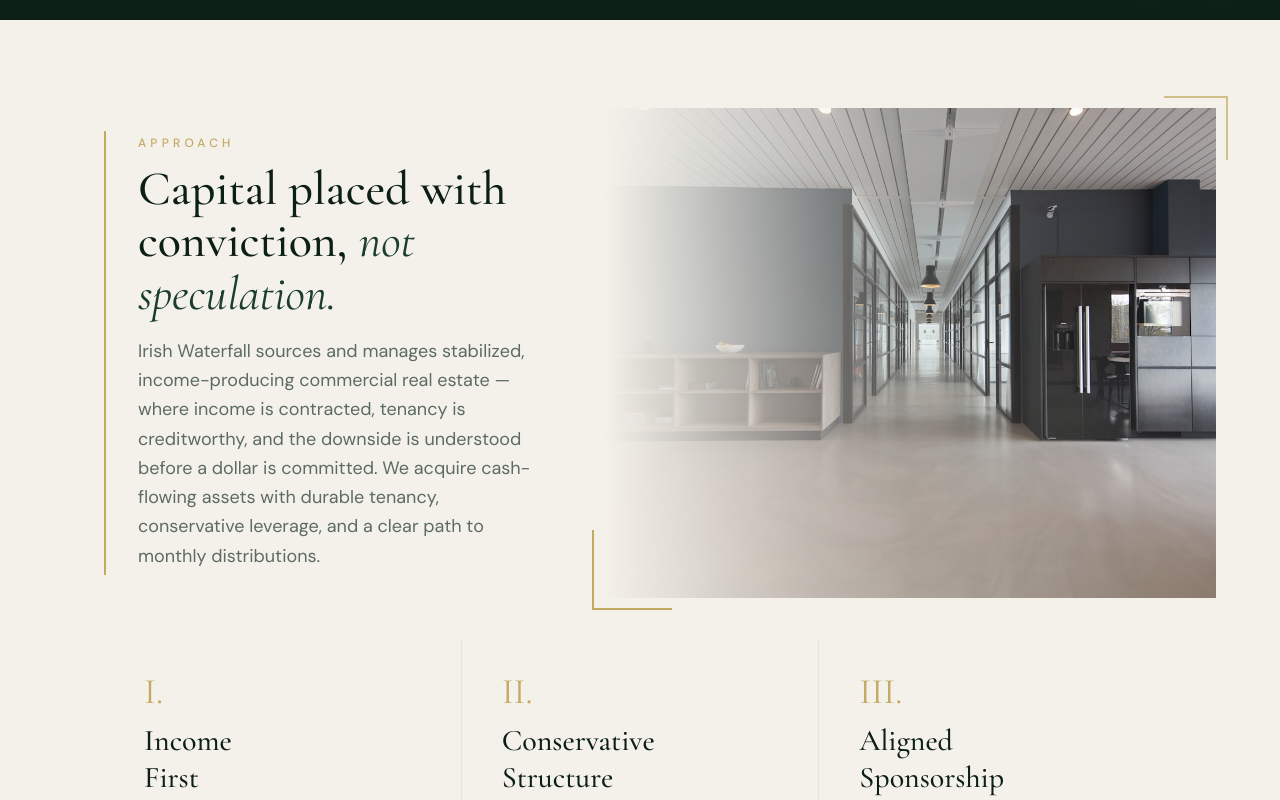
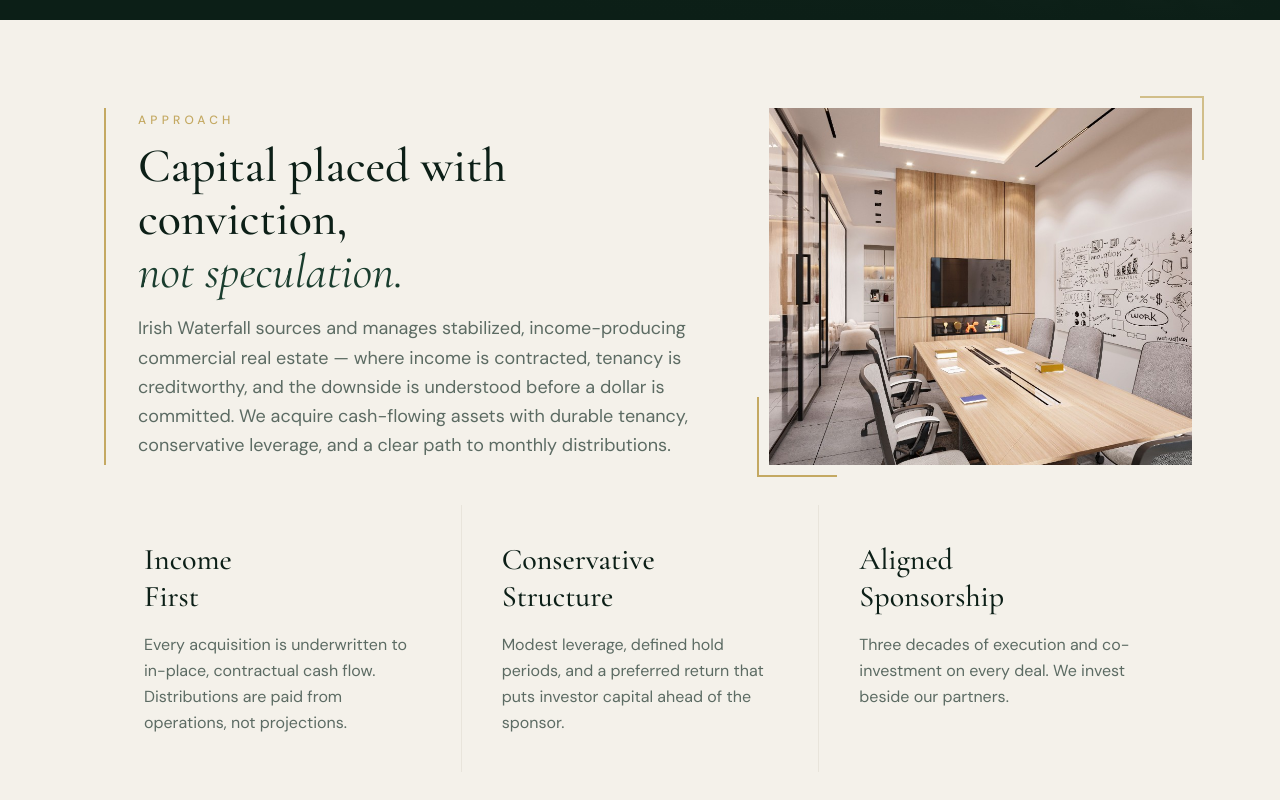
Before and after one commit to irishkmcd/irish-waterfall, a React (Vite) app: page / in a window 1280 px wide. Shown: the part 780-1580 px from the top of the page. Built offline with nearby package versions, Linux system fonts and the light colour scheme; grey boxes are pictures that could not be loaded.

Commit message:
Refine Approach section layout, typography, and hero image.
Use the new conference room photo at matched copy height, update headline and pillar styling, and remove the image overlay for a cleaner presentation.

Co-authored-by: Cursor <cursoragent@cursor.com>

```diff
--- a/src/components/Approach.tsx
+++ b/src/components/Approach.tsx
@@ -2,38 +2,28 @@ import { approach } from '../data/content'
 import { approachImage } from '../data/images'
 
 export function Approach() {
-  const headlineLead = approach.headline.replace(approach.headlineAccent, '').trim()
-
   return (
     <section id="approach" className="overflow-hidden bg-iw-cream pt-16 md:pt-22 pb-12 md:pb-14">
       <div className="container-iw">
-        <div className="relative lg:grid lg:grid-cols-12 lg:items-center lg:gap-8">
-          <div className="relative z-10 lg:col-span-5 xl:col-span-5">
+        <div className="relative lg:grid lg:grid-cols-12 lg:items-stretch lg:gap-10">
+          <div className="relative z-10 lg:col-span-7 xl:col-span-7">
             <div className="border-l-2 border-iw-gold py-1 pl-6 md:pl-8">
               <p className="section-label">{approach.eyebrow}</p>
               <h2 className="section-heading mt-3">
-                {headlineLead}{' '}
-                <span className="italic text-iw-forest">{approach.headlineAccent}</span>
+                <span className="block">Capital placed with conviction,</span>
+                <span className="block italic text-iw-forest">not speculation.</span>
               </h2>
               <p className="section-body mt-4">{approach.intro}</p>
             </div>
           </div>
 
-          <div className="relative mt-6 lg:col-span-7 lg:mt-0 lg:translate-x-6 xl:translate-x-10">
-            <div className="relative aspect-[5/4] overflow-hidden sm:aspect-[4/3] lg:aspect-[5/4]">
+          <div className="relative mt-6 lg:col-span-5 lg:mt-0 lg:h-full lg:translate-x-2 xl:translate-x-4">
+            <div className="relative aspect-[16/10] overflow-hidden sm:aspect-[16/11] lg:aspect-auto lg:h-full">
               <img
                 src={approachImage.src}
                 alt={approachImage.alt}
-                className="h-full w-full scale-105 object-cover object-center transition-transform duration-700 hover:scale-110"
+                className="h-full w-full scale-105 object-cover object-[center_28%] transition-transform duration-700 hover:scale-110"
                 loading="lazy"
-              />
-              <div
-                className="pointer-events-none absolute inset-0 bg-gradient-to-r from-iw-cream via-iw-cream/35 to-transparent lg:from-iw-cream lg:via-iw-cream/25 lg:to-transparent"
-                aria-hidden="true"
-              />
-              <div
-                className="pointer-events-none absolute inset-0 bg-gradient-to-t from-iw-cream/25 via-transparent to-transparent lg:from-iw-cream/10"
-                aria-hidden="true"
               />
             </div>
 
@@ -55,14 +45,13 @@ export function Approach() {
             return (
               <article
                 key={pillar.title}
-              className="flex flex-col bg-iw-cream px-8 py-8 text-center md:px-10 md:py-9 md:text-left"
+                className="bg-iw-cream px-8 py-8 text-center md:px-10 md:py-9 md:text-left"
               >
-              <span className="card-numeral">{pillar.numeral}</span>
-              <h3 className="card-heading mt-3 leading-tight">
+                <h3 className="card-heading leading-tight">
                   <span className="block">{titleLead}</span>
                   <span className="block">{titleTail}</span>
                 </h3>
-              <p className="card-body mt-3">{pillar.body}</p>
+                <p className="card-body mt-4">{pillar.body}</p>
               </article>
             )
           })}
--- a/src/data/images.ts
+++ b/src/data/images.ts
@@ -29,8 +29,8 @@ export const propertyImages = [
 ] as const
 
 export const approachImage = {
-  src: asset('assets/real-estate/office-interior.webp'),
-  alt: 'Professional commercial office space with durable tenancy',
+  src: asset('assets/real-estate/approach-office.png'),
+  alt: 'Professional commercial conference room with durable tenancy',
 } as const
 
 export const principalHeadshot = {
```
Also changed, not shown: public/assets/real-estate/approach-office.png (added). Lines whose indentation alone changed are shown as unchanged.
